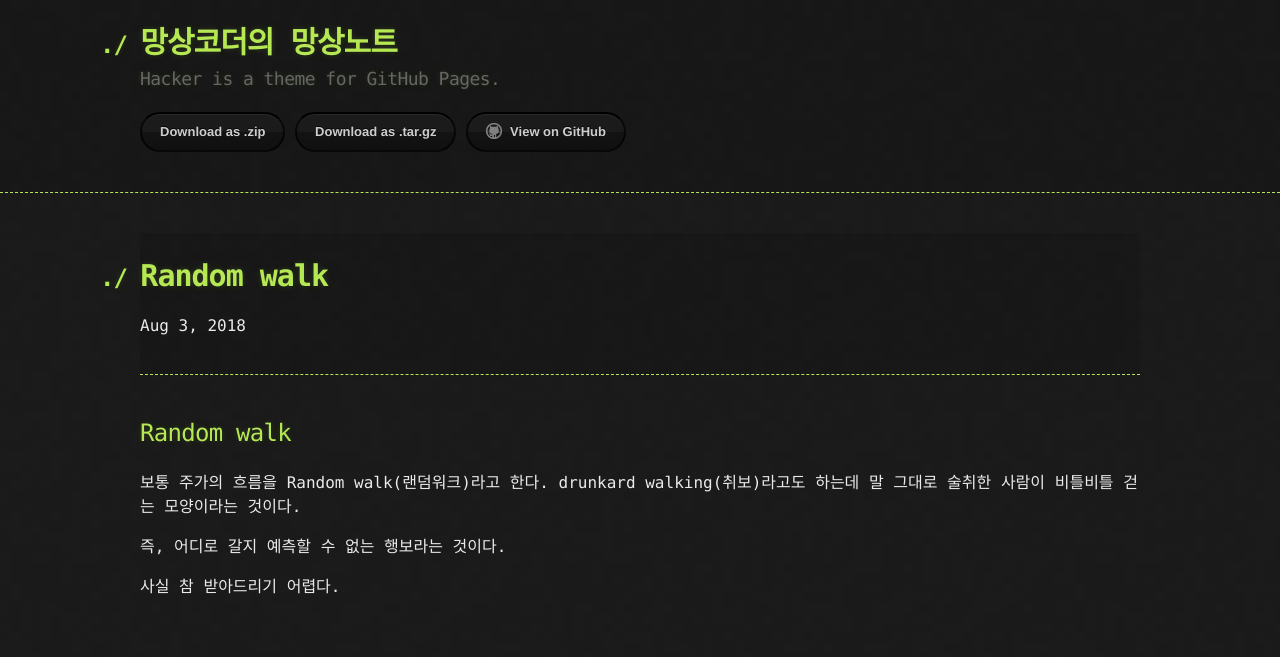
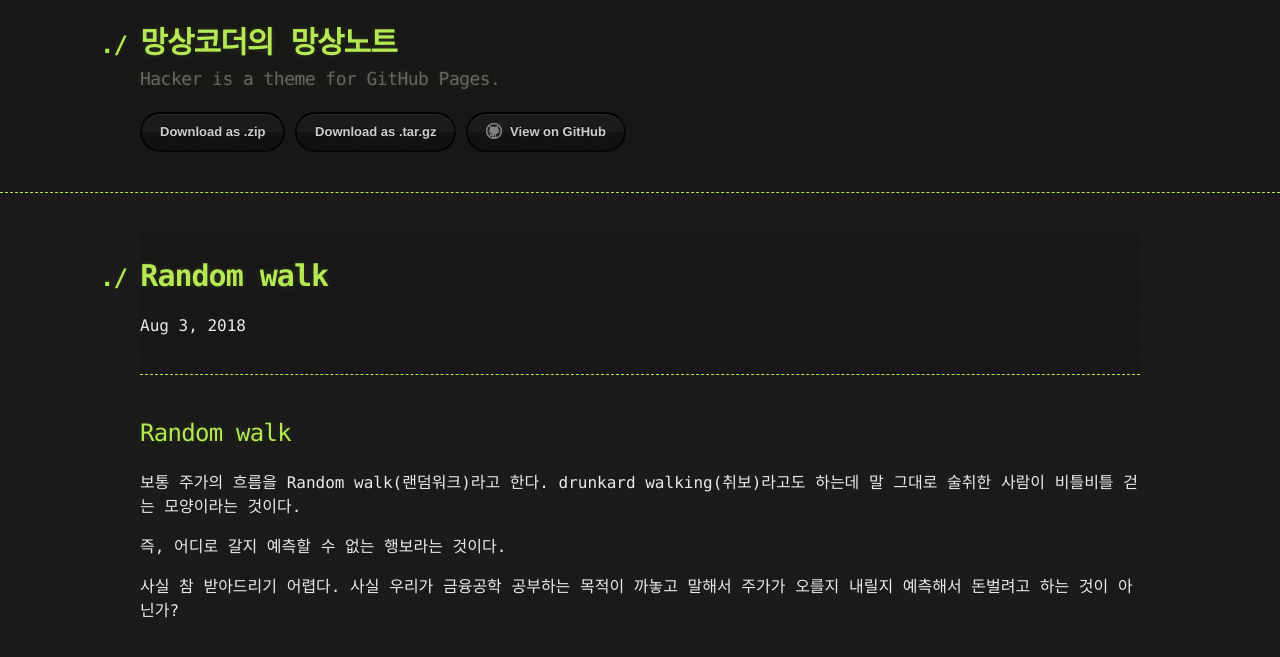
Before and after one commit to kooock/kooock.github.io, a Jekyll site: the page built from _posts/2018-08-03-random_walk.md, in a window 1280 px wide. Shown: the top 657 px of the page. Built offline with Jekyll 4.4.1, drawn with Linux system fonts in a browser that asks for light colours.

Commit message:
update random walk

```diff
--- a/_posts/2018-08-03-random_walk.md
+++ b/_posts/2018-08-03-random_walk.md
@@ -16,4 +16,4 @@ drunkard walking(취보)라고도 하는데 말 그대로 술취한 사람이
 
 즉, 어디로 갈지 예측할 수 없는 행보라는 것이다.
 
-사실 참 받아드리기 어렵다.
+사실 참 받아드리기 어렵다. 사실 우리가 금융공학 공부하는 목적이 까놓고 말해서 주가가 오를지 내릴지 예측해서 돈벌려고 하는 것이 아닌가?
```
